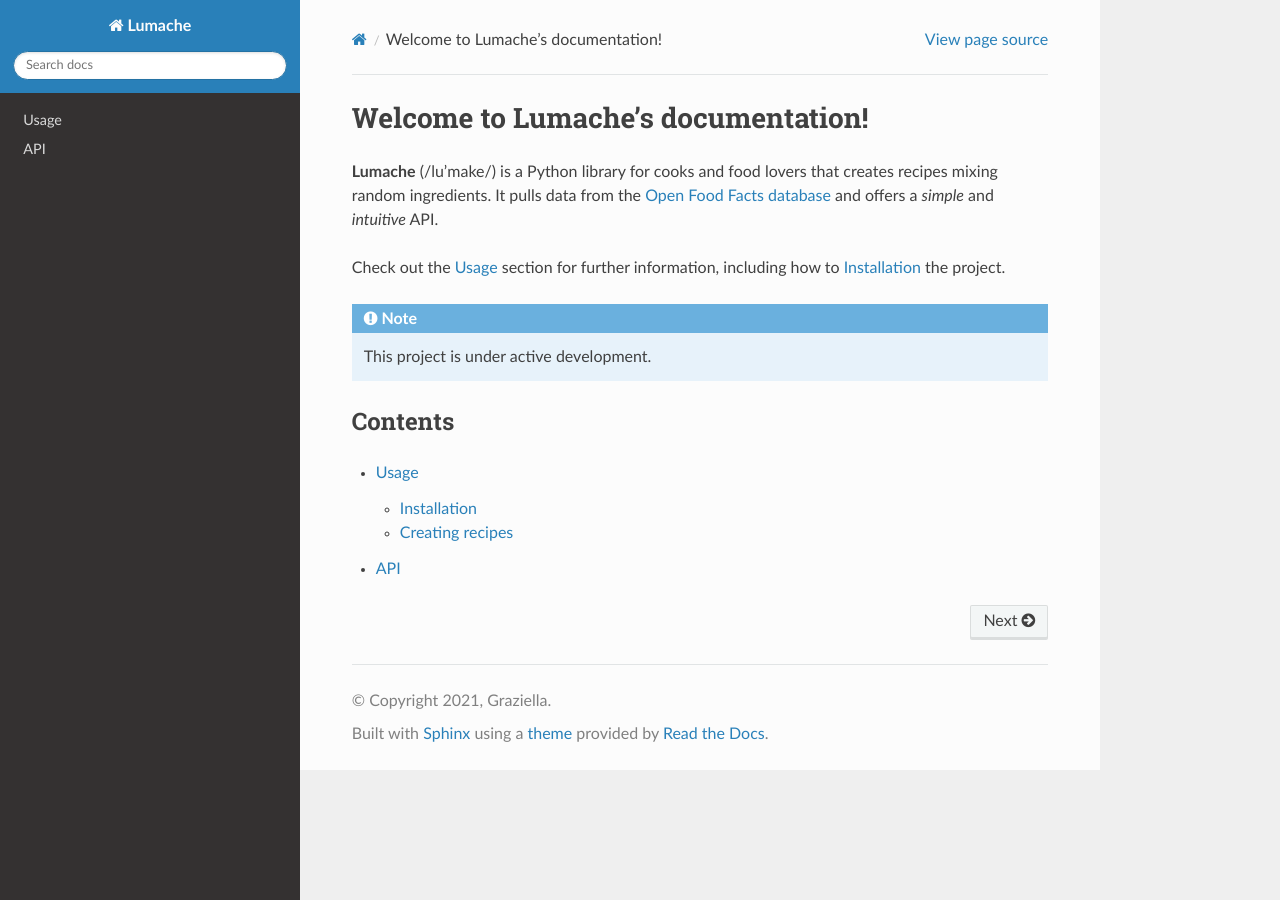
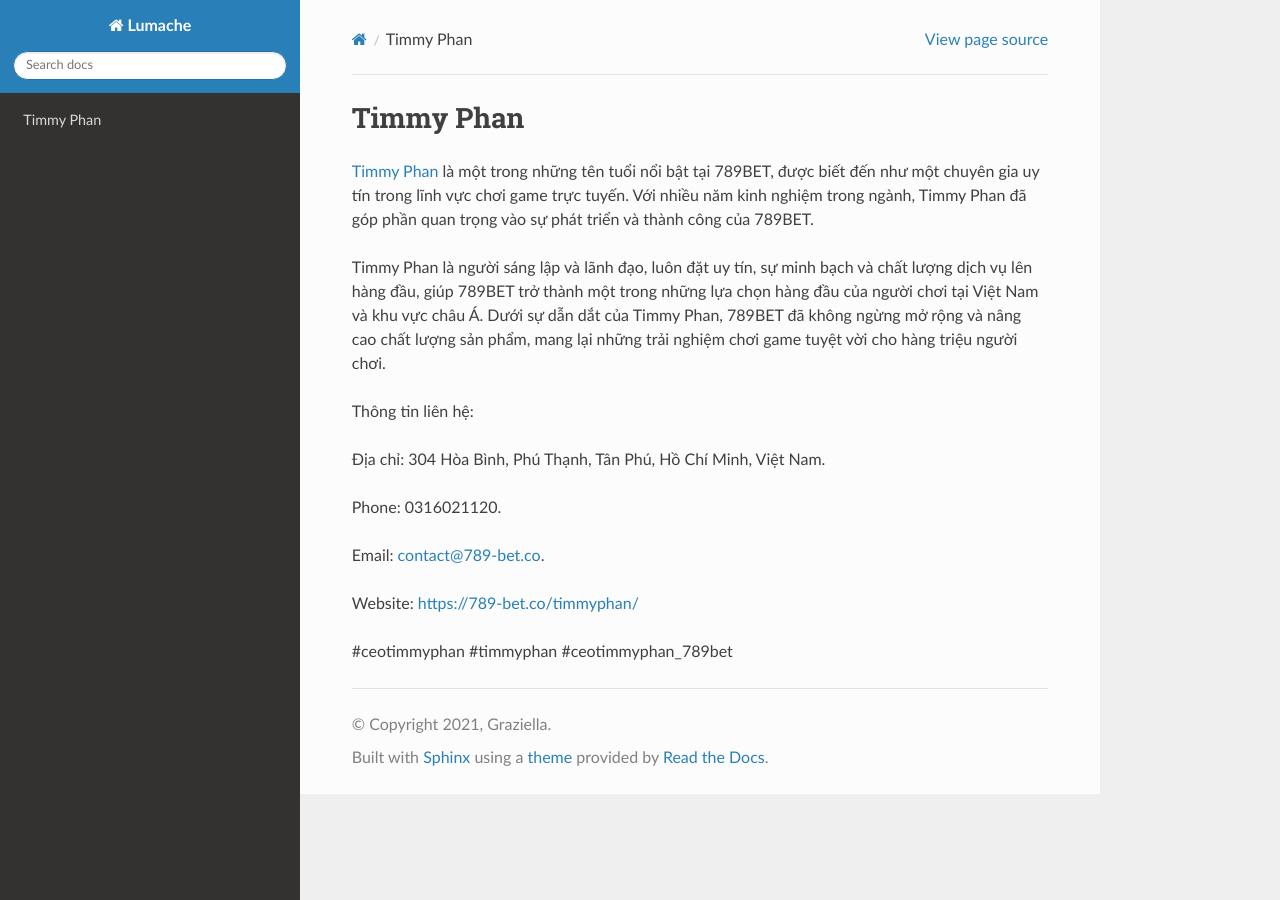
Before and after one commit to parkisngan19/ceotimmyphan, a Sphinx documentation site: the page built from docs/source/index.rst, in a window 1280 px wide. Built offline with Sphinx 7.4.7 and the Read the Docs theme 3.1.0, drawn with Linux system fonts in a browser that asks for light colours.

Commit message:
Update index.rst

```diff
--- a/docs/source/index.rst
+++ b/docs/source/index.rst
@@ -1,22 +1,18 @@
-Welcome to Lumache's documentation!
+Timmy Phan
 ===================================
 
-**Lumache** (/lu'make/) is a Python library for cooks and food lovers
-that creates recipes mixing random ingredients.
-It pulls data from the `Open Food Facts database <https://world.openfoodfacts.org/>`_
-and offers a *simple* and *intuitive* API.
+`Timmy Phan <https://789-bet.co/timmyphan/>`_ là một trong những tên tuổi nổi bật tại 789BET, được biết đến như một chuyên gia uy tín trong lĩnh vực chơi game trực tuyến. Với nhiều năm kinh nghiệm trong ngành, Timmy Phan đã góp phần quan trọng vào sự phát triển và thành công của 789BET.
 
-Check out the :doc:`usage` section for further information, including
-how to :ref:`installation` the project.
+Timmy Phan là người sáng lập và lãnh đạo, luôn đặt uy tín, sự minh bạch và chất lượng dịch vụ lên hàng đầu, giúp 789BET trở thành một trong những lựa chọn hàng đầu của người chơi tại Việt Nam và khu vực châu Á. Dưới sự dẫn dắt của Timmy Phan, 789BET đã không ngừng mở rộng và nâng cao chất lượng sản phẩm, mang lại những trải nghiệm chơi game tuyệt vời cho hàng triệu người chơi.
 
-.. note::
+Thông tin liên hệ:
 
-   This project is under active development.
+Địa chỉ: 304 Hòa Bình, Phú Thạnh, Tân Phú, Hồ Chí Minh, Việt Nam.
 
-Contents
---------
+Phone: 0316021120.
 
-.. toctree::
+Email: contact@789-bet.co.
 
-   usage
-   api
+Website: https://789-bet.co/timmyphan/
+
+#ceotimmyphan #timmyphan #ceotimmyphan_789bet
```
